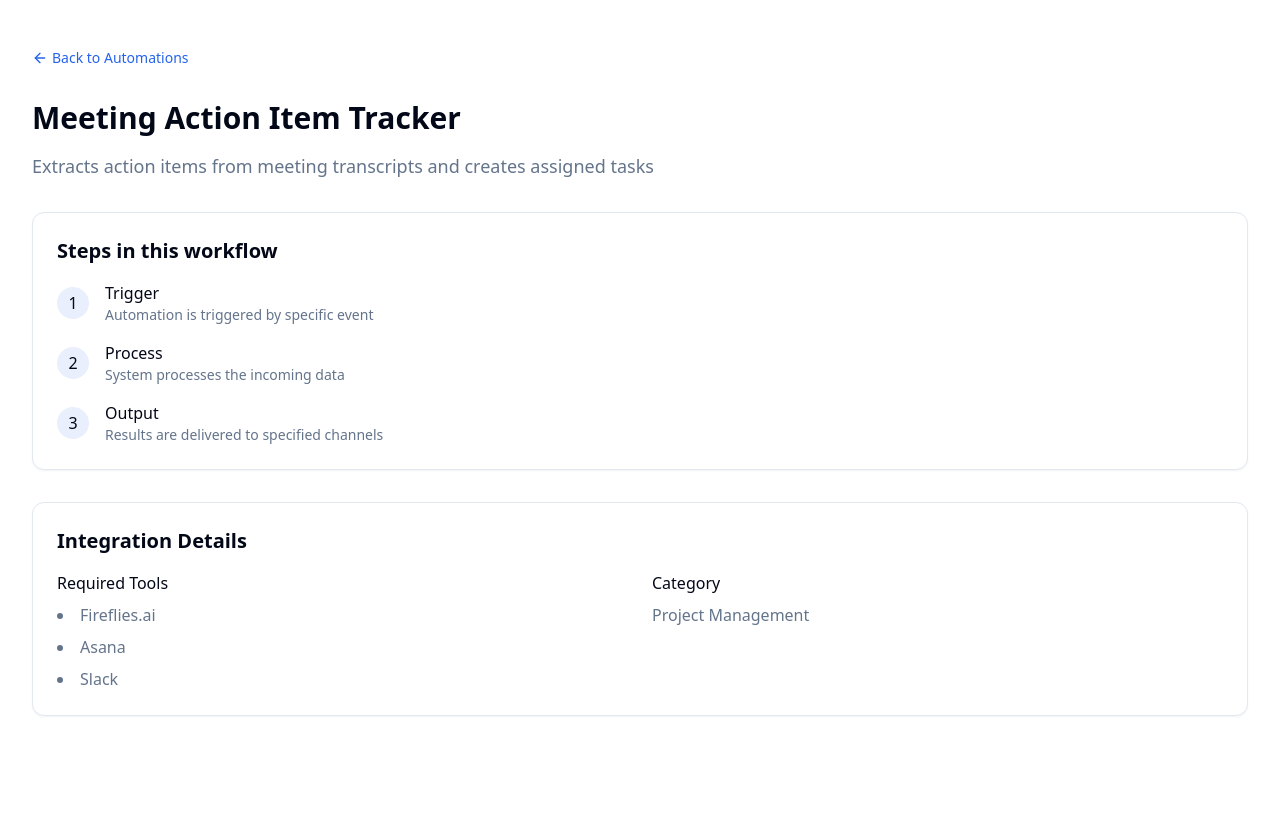
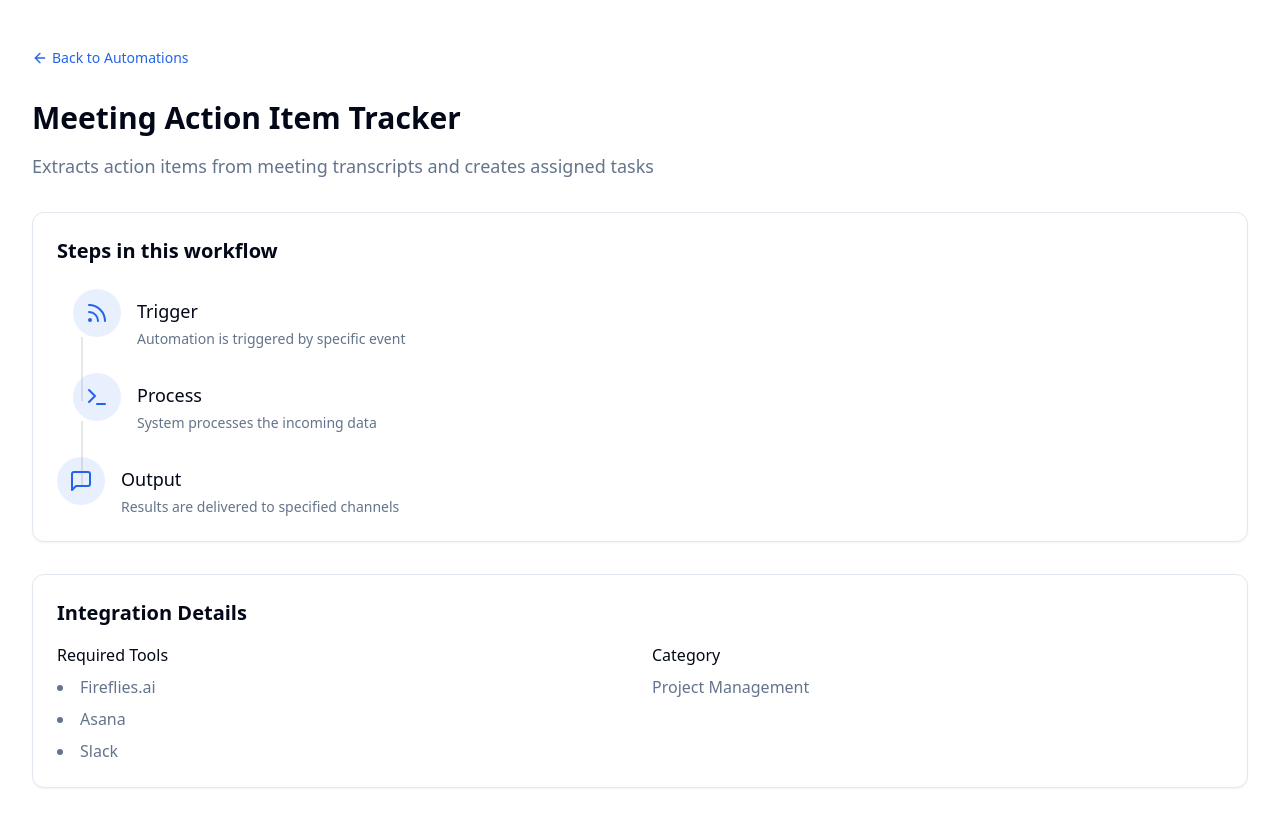
Before and after one commit to brianpcf/dptlandingpage, a React (Vite) app: page /action-items in a window 1280 px wide. Shown: the top 826 px of the page. Before the commit the page ends 800 px from the top, so only its background shows below. Built offline with nearby package versions, Linux system fonts and the light colour scheme.

Commit message:
Update workflow steps design
Redesign the "Steps in the workflow" section to be more graphic-heavy, enhancing visual appeal and user engagement.
[skip gpt_engineer]

```diff
--- a/src/components/AutomationDetail.tsx
+++ b/src/components/AutomationDetail.tsx
@@ -2,118 +2,143 @@ import { ArrowLeft } from "lucide-react";
 import { Link, useParams } from "react-router-dom";
 import { automations } from "@/data/automations";
 import { Card } from "./ui/card";
+import { Rss, MessageSquare, Mail, Terminal } from "lucide-react";
 
 const workflowSteps = {
   "email-triage": [
     {
       title: "Email Reception",
-      description: "New customer email arrives in Gmail inbox"
+      description: "New customer email arrives in Gmail inbox",
+      icon: Mail
     },
     {
       title: "AI Analysis",
-      description: "AI analyzes email content and sentiment to determine priority"
+      description: "AI analyzes email content and sentiment to determine priority",
+      icon: Terminal
     },
     {
       title: "Route & Notify",
-      description: "Email is routed to appropriate Slack channel and CRM is updated"
+      description: "Email is routed to appropriate Slack channel and CRM is updated",
+      icon: MessageSquare
     }
   ],
   "meeting-followup": [
     {
       title: "Meeting Ends",
-      description: "Calendar event concludes"
+      description: "Calendar event concludes",
+      icon: Rss
     },
     {
       title: "Generate Summary",
-      description: "AI creates detailed meeting summary and action items"
+      description: "AI creates detailed meeting summary and action items",
+      icon: Terminal
     },
     {
       title: "Update Systems",
-      description: "CRM is updated and follow-up emails are drafted"
+      description: "CRM is updated and follow-up emails are drafted",
+      icon: MessageSquare
     }
   ],
   "lead-qualification": [
     {
       title: "Lead Entry",
-      description: "New lead information is received"
+      description: "New lead information is received",
+      icon: Rss
     },
     {
       title: "AI Scoring",
-      description: "AI analyzes lead data against qualification criteria"
+      description: "AI analyzes lead data against qualification criteria",
+      icon: Terminal
     },
     {
       title: "Team Assignment",
-      description: "Qualified leads are assigned to sales team with notifications"
+      description: "Qualified leads are assigned to sales team with notifications",
+      icon: MessageSquare
     }
   ],
   "support-escalation": [
     {
       title: "Issue Detection",
-      description: "Support ticket is flagged for escalation"
+      description: "Support ticket is flagged for escalation",
+      icon: Rss
     },
     {
       title: "Analysis",
-      description: "AI analyzes issue severity and required expertise"
+      description: "AI analyzes issue severity and required expertise",
+      icon: Terminal
     },
     {
       title: "Route & Resolve",
-      description: "Issue is routed to appropriate team with context"
+      description: "Issue is routed to appropriate team with context",
+      icon: MessageSquare
     }
   ],
   "quote-automation": [
     {
       title: "Request Receipt",
-      description: "Quote request received from customer"
+      description: "Quote request received from customer",
+      icon: Rss
     },
     {
       title: "Data Collection",
-      description: "System gathers necessary pricing and product information"
+      description: "System gathers necessary pricing and product information",
+      icon: Terminal
     },
     {
       title: "Generate & Send",
-      description: "Personalized quote is created and sent to customer"
+      description: "Personalized quote is created and sent to customer",
+      icon: MessageSquare
     }
   ],
   "call-coach": [
     {
       title: "Call Recording",
-      description: "Customer call is recorded and transcribed"
+      description: "Customer call is recorded and transcribed",
+      icon: Rss
     },
     {
       title: "AI Analysis",
-      description: "AI analyzes call against performance metrics"
+      description: "AI analyzes call against performance metrics",
+      icon: Terminal
     },
     {
       title: "Report Generation",
-      description: "Detailed performance report is generated and shared"
+      description: "Detailed performance report is generated and shared",
+      icon: MessageSquare
     }
   ],
   "road-recap": [
     {
       title: "Voice Input",
-      description: "Sales rep calls in with updates"
+      description: "Sales rep calls in with updates",
+      icon: Rss
     },
     {
       title: "AI Processing",
-      description: "AI ChatBot processes conversation and extracts key information"
+      description: "AI ChatBot processes conversation and extracts key information",
+      icon: Terminal
     },
     {
       title: "CRM Update",
-      description: "Information is structured and added to CRM"
+      description: "Information is structured and added to CRM",
+      icon: MessageSquare
     }
   ],
   "agenda-ai": [
     {
       title: "Query Receipt",
-      description: "User asks question to AI ChatBot"
+      description: "User asks question to AI ChatBot",
+      icon: Rss
     },
     {
       title: "Context Gathering",
-      description: "AI accesses connected systems for relevant information"
+      description: "AI accesses connected systems for relevant information",
+      icon: Terminal
     },
     {
       title: "Response Generation",
-      description: "Contextual answer is generated and delivered"
+      description: "Contextual answer is generated and delivered",
+      icon: MessageSquare
     }
   ]
 };
@@ -129,15 +154,18 @@ const AutomationDetail = () => {
   const steps = workflowSteps[id as keyof typeof workflowSteps] || [
     {
       title: "Trigger",
-      description: "Automation is triggered by specific event"
+      description: "Automation is triggered by specific event",
+      icon: Rss
     },
     {
       title: "Process",
-      description: "System processes the incoming data"
+      description: "System processes the incoming data",
+      icon: Terminal
     },
     {
       title: "Output",
-      description: "Results are delivered to specified channels"
+      description: "Results are delivered to specified channels",
+      icon: MessageSquare
     }
   ];
 
@@ -157,21 +185,27 @@ const AutomationDetail = () => {
         </div>
 
         <Card className="p-6 mb-8">
-          <h2 className="text-xl font-semibold mb-4">Steps in this workflow</h2>
-          <div className="space-y-4">
-            {steps.map((step, index) => (
-              <div key={index} className="flex items-center space-x-4">
-                <div className="w-8 h-8 rounded-full bg-primary/10 flex items-center justify-center">
-                  {index + 1}
+          <h2 className="text-xl font-semibold mb-6">Steps in this workflow</h2>
+          <div className="space-y-6">
+            {steps.map((step, index) => {
+              const Icon = step.icon;
+              return (
+                <div key={index} className="flex items-start space-x-4 relative">
+                  {index !== steps.length - 1 && (
+                    <div className="absolute left-6 top-12 w-0.5 h-16 bg-gray-200" />
+                  )}
+                  <div className="flex-shrink-0 w-12 h-12 rounded-full bg-primary/10 flex items-center justify-center">
+                    <Icon className="w-6 h-6 text-primary" />
+                  </div>
+                  <div className="flex-grow pt-2">
+                    <h3 className="font-medium text-lg">{step.title}</h3>
+                    <p className="text-sm text-muted-foreground mt-1">
+                      {step.description}
+                    </p>
+                  </div>
                 </div>
-                <div>
-                  <h3 className="font-medium">{step.title}</h3>
-                  <p className="text-sm text-muted-foreground">
-                    {step.description}
-                  </p>
-                </div>
-              </div>
-            ))}
+              );
+            })}
           </div>
         </Card>
 
```
